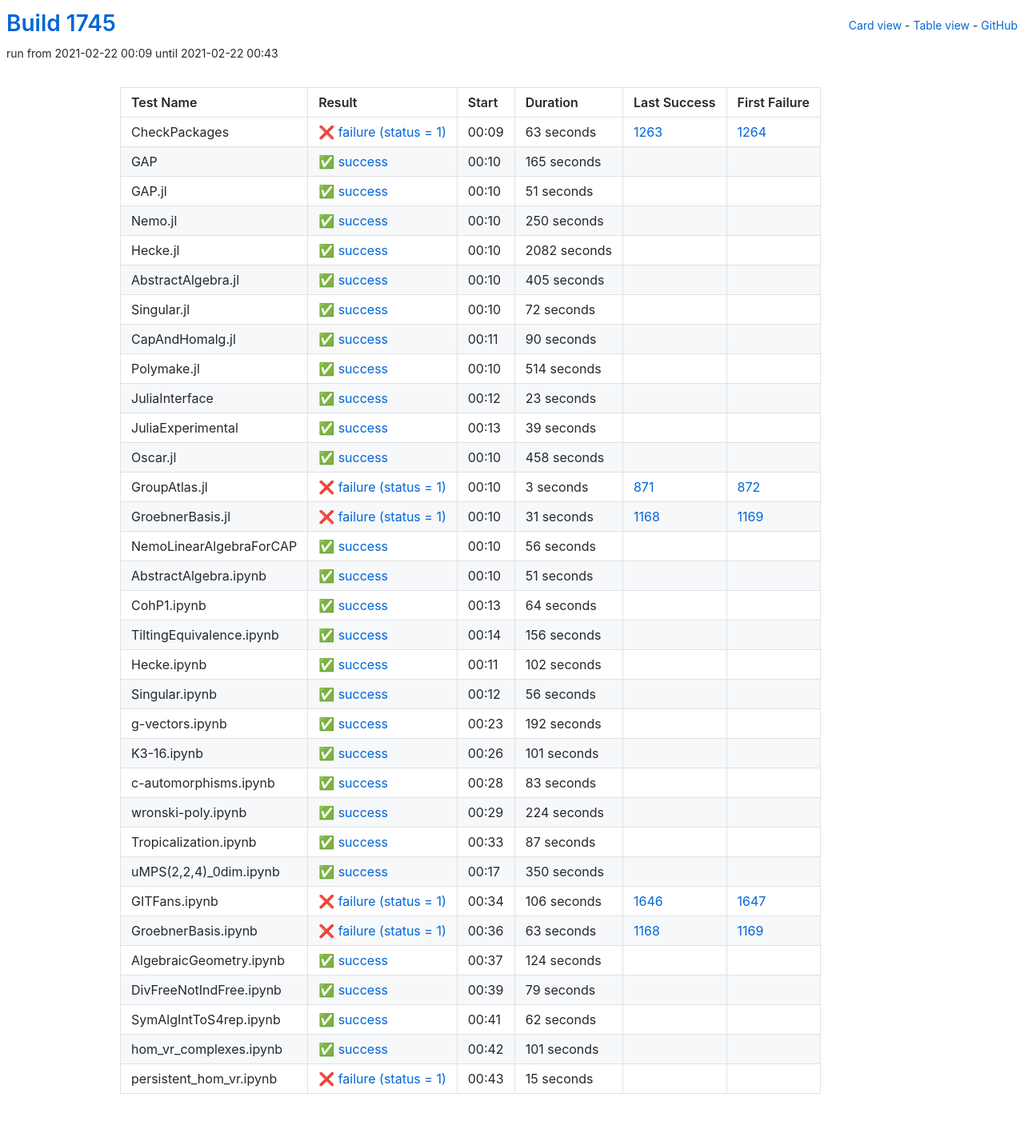
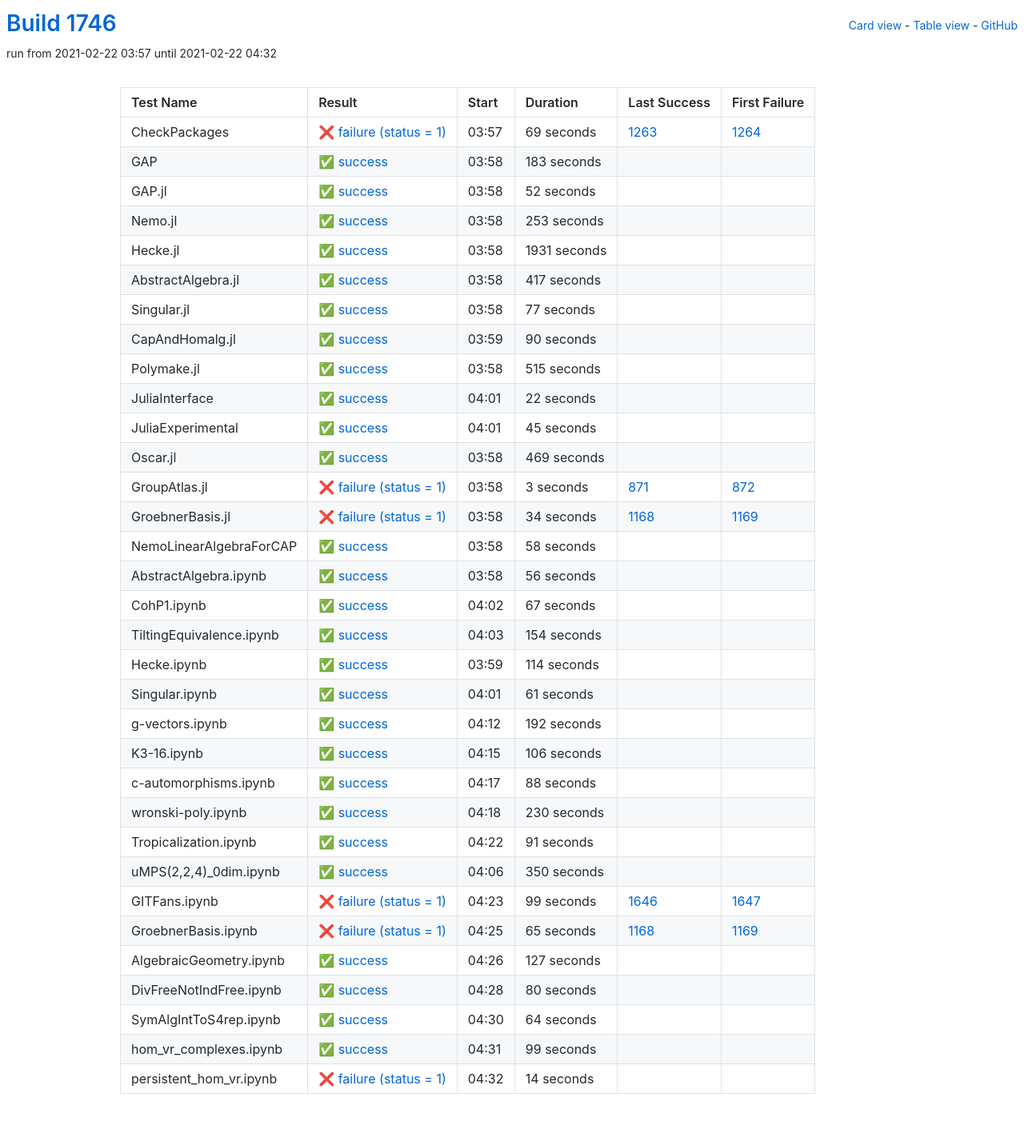
Before and after one commit to oscar-system/oscar-ci-status-stable, a Jekyll site: the page built from table.html, in a window 1280 px wide. Shown: the whole page at 80% size. Built offline with Jekyll 4.4.1, drawn with Linux system fonts in a browser that asks for light colours.

Commit message:
Build #1746

```diff
--- a/_data/ci.yml
+++ b/_data/ci.yml
@@ -1,6 +1,6 @@
 ---
-build: 1745
-build_url: https://oscarci.mathematik.uni-kl.de/job/oscar-stable/1745/
+build: 1746
+build_url: https://oscarci.mathematik.uni-kl.de/job/oscar-stable/1746/
 job: oscar-stable
 organization: oscar-system
 repo: oscar-ci-status-stable
@@ -8,92 +8,92 @@ repourl: https://github.com/oscar-system/oscar-ci-status-stable
 tests:
 - name: CheckPackages
   id: checkpackages
-  log: https://oscarci.mathematik.uni-kl.de/job/oscar-stable/1745/artifact/logs/build-1745/CheckPackages.log
-  start: 2021-02-22 00:09
+  log: https://oscarci.mathematik.uni-kl.de/job/oscar-stable/1746/artifact/logs/build-1746/CheckPackages.log
+  start: 2021-02-22 03:57
   success: false
   exitcode: 1
   status: failure
-  duration: 63
+  duration: 69
   last_success: 1263
   last_success_url: https://oscarci.mathematik.uni-kl.de/job/oscar-stable/1263/
   first_failure: 1264
   first_failure_url: https://oscarci.mathematik.uni-kl.de/job/oscar-stable/1264/
 - name: GAP
   id: gap
-  log: https://oscarci.mathematik.uni-kl.de/job/oscar-stable/1745/artifact/logs/build-1745/GAP.log
-  start: 2021-02-22 00:10
+  log: https://oscarci.mathematik.uni-kl.de/job/oscar-stable/1746/artifact/logs/build-1746/GAP.log
+  start: 2021-02-22 03:58
   success: true
   exitcode: 0
   status: success
-  duration: 165
+  duration: 183
   last_success: false
   last_success_url:
   first_failure: false
   first_failure_url:
 - name: GAP.jl
   id: gap-jl
-  log: https://oscarci.mathematik.uni-kl.de/job/oscar-stable/1745/artifact/logs/build-1745/GAP.jl.log
-  start: 2021-02-22 00:10
+  log: https://oscarci.mathematik.uni-kl.de/job/oscar-stable/1746/artifact/logs/build-1746/GAP.jl.log
+  start: 2021-02-22 03:58
   success: true
   exitcode: 0
   status: success
-  duration: 51
+  duration: 52
   last_success: false
   last_success_url:
   first_failure: false
   first_failure_url:
 - name: Nemo.jl
   id: nemo-jl
-  log: https://oscarci.mathematik.uni-kl.de/job/oscar-stable/1745/artifact/logs/build-1745/Nemo.jl.log
-  start: 2021-02-22 00:10
+  log: https://oscarci.mathematik.uni-kl.de/job/oscar-stable/1746/artifact/logs/build-1746/Nemo.jl.log
+  start: 2021-02-22 03:58
   success: true
   exitcode: 0
   status: success
-  duration: 250
+  duration: 253
   last_success: false
   last_success_url:
   first_failure: false
   first_failure_url:
 - name: Hecke.jl
   id: hecke-jl
-  log: https://oscarci.mathematik.uni-kl.de/job/oscar-stable/1745/artifact/logs/build-1745/Hecke.jl.log
-  start: 2021-02-22 00:10
+  log: https://oscarci.mathematik.uni-kl.de/job/oscar-stable/1746/artifact/logs/build-1746/Hecke.jl.log
+  start: 2021-02-22 03:58
   success: true
   exitcode: 0
   status: success
-  duration: 2082
+  duration: 1931
   last_success: false
   last_success_url:
   first_failure: false
   first_failure_url:
 - name: AbstractAlgebra.jl
   id: abstractalgebra-jl
-  log: https://oscarci.mathematik.uni-kl.de/job/oscar-stable/1745/artifact/logs/build-1745/AbstractAlgebra.jl.log
-  start: 2021-02-22 00:10
+  log: https://oscarci.mathematik.uni-kl.de/job/oscar-stable/1746/artifact/logs/build-1746/AbstractAlgebra.jl.log
+  start: 2021-02-22 03:58
   success: true
   exitcode: 0
   status: success
-  duration: 405
+  duration: 417
   last_success: false
   last_success_url:
   first_failure: false
   first_failure_url:
 - name: Singular.jl
   id: singular-jl
-  log: https://oscarci.mathematik.uni-kl.de/job/oscar-stable/1745/artifact/logs/build-1745/Singular.jl.log
-  start: 2021-02-22 00:10
+  log: https://oscarci.mathematik.uni-kl.de/job/oscar-stable/1746/artifact/logs/build-1746/Singular.jl.log
+  start: 2021-02-22 03:58
   success: true
   exitcode: 0
   status: success
-  duration: 72
+  duration: 77
   last_success: false
   last_success_url:
   first_failure: false
   first_failure_url:
 - name: CapAndHomalg.jl
   id: capandhomalg-jl
-  log: https://oscarci.mathematik.uni-kl.de/job/oscar-stable/1745/artifact/logs/build-1745/CapAndHomalg.jl.log
-  start: 2021-02-22 00:11
+  log: https://oscarci.mathematik.uni-kl.de/job/oscar-stable/1746/artifact/logs/build-1746/CapAndHomalg.jl.log
+  start: 2021-02-22 03:59
   success: true
   exitcode: 0
   status: success
@@ -104,56 +104,56 @@ tests:
   first_failure_url:
 - name: Polymake.jl
   id: polymake-jl
-  log: https://oscarci.mathematik.uni-kl.de/job/oscar-stable/1745/artifact/logs/build-1745/Polymake.jl.log
-  start: 2021-02-22 00:10
+  log: https://oscarci.mathematik.uni-kl.de/job/oscar-stable/1746/artifact/logs/build-1746/Polymake.jl.log
+  start: 2021-02-22 03:58
   success: true
   exitcode: 0
   status: success
-  duration: 514
+  duration: 515
   last_success: false
   last_success_url:
   first_failure: false
   first_failure_url:
 - name: JuliaInterface
   id: juliainterface
-  log: https://oscarci.mathematik.uni-kl.de/job/oscar-stable/1745/artifact/logs/build-1745/JuliaInterface.log
-  start: 2021-02-22 00:12
+  log: https://oscarci.mathematik.uni-kl.de/job/oscar-stable/1746/artifact/logs/build-1746/JuliaInterface.log
+  start: 2021-02-22 04:01
   success: true
   exitcode: 0
   status: success
-  duration: 23
+  duration: 22
   last_success: false
   last_success_url:
   first_failure: false
   first_failure_url:
 - name: JuliaExperimental
   id: juliaexperimental
-  log: https://oscarci.mathematik.uni-kl.de/job/oscar-stable/1745/artifact/logs/build-1745/JuliaExperimental.log
-  start: 2021-02-22 00:13
+  log: https://oscarci.mathematik.uni-kl.de/job/oscar-stable/1746/artifact/logs/build-1746/JuliaExperimental.log
+  start: 2021-02-22 04:01
   success: true
   exitcode: 0
   status: success
-  duration: 39
+  duration: 45
   last_success: false
   last_success_url:
   first_failure: false
   first_failure_url:
 - name: Oscar.jl
   id: oscar-jl
-  log: https://oscarci.mathematik.uni-kl.de/job/oscar-stable/1745/artifact/logs/build-1745/Oscar.jl.log
-  start: 2021-02-22 00:10
+  log: https://oscarci.mathematik.uni-kl.de/job/oscar-stable/1746/artifact/logs/build-1746/Oscar.jl.log
+  start: 2021-02-22 03:58
   success: true
   exitcode: 0
   status: success
-  duration: 458
+  duration: 469
   last_success: false
   last_success_url:
   first_failure: false
   first_failure_url:
 - name: GroupAtlas.jl
   id: groupatlas-jl
-  log: https://oscarci.mathematik.uni-kl.de/job/oscar-stable/1745/artifact/logs/build-1745/GroupAtlas.jl.log
-  start: 2021-02-22 00:10
+  log: https://oscarci.mathematik.uni-kl.de/job/oscar-stable/1746/artifact/logs/build-1746/GroupAtlas.jl.log
+  start: 2021-02-22 03:58
   success: false
   exitcode: 1
   status: failure
@@ -164,20 +164,32 @@ tests:
   first_failure_url: https://oscarci.mathematik.uni-kl.de/job/oscar-stable/872/
 - name: GroebnerBasis.jl
   id: groebnerbasis-jl
-  log: https://oscarci.mathematik.uni-kl.de/job/oscar-stable/1745/artifact/logs/build-1745/GroebnerBasis.jl.log
-  start: 2021-02-22 00:10
+  log: https://oscarci.mathematik.uni-kl.de/job/oscar-stable/1746/artifact/logs/build-1746/GroebnerBasis.jl.log
+  start: 2021-02-22 03:58
   success: false
   exitcode: 1
   status: failure
-  duration: 31
+  duration: 34
   last_success: 1168
   last_success_url: https://oscarci.mathematik.uni-kl.de/job/oscar-stable/1168/
   first_failure: 1169
   first_failure_url: https://oscarci.mathematik.uni-kl.de/job/oscar-stable/1169/
 - name: NemoLinearAlgebraForCAP
   id: nemolinearalgebraforcap
-  log: https://oscarci.mathematik.uni-kl.de/job/oscar-stable/1745/artifact/logs/build-1745/NemoLinearAlgebraForCAP.log
-  start: 2021-02-22 00:10
+  log: https://oscarci.mathematik.uni-kl.de/job/oscar-stable/1746/artifact/logs/build-1746/NemoLinearAlgebraForCAP.log
+  start: 2021-02-22 03:58
+  success: true
+  exitcode: 0
+  status: success
+  duration: 58
+  last_success: false
+  last_success_url:
+  first_failure: false
+  first_failure_url:
+- name: AbstractAlgebra.ipynb
+  id: abstractalgebra-ipynb
+  log: https://oscarci.mathematik.uni-kl.de/job/oscar-stable/1746/artifact/logs/build-1746/AbstractAlgebra.ipynb.log
+  start: 2021-02-22 03:58
   success: true
   exitcode: 0
   status: success
@@ -186,70 +198,58 @@ tests:
   last_success_url:
   first_failure: false
   first_failure_url:
-- name: AbstractAlgebra.ipynb
-  id: abstractalgebra-ipynb
-  log: https://oscarci.mathematik.uni-kl.de/job/oscar-stable/1745/artifact/logs/build-1745/AbstractAlgebra.ipynb.log
-  start: 2021-02-22 00:10
+- name: CohP1.ipynb
+  id: cohp1-ipynb
+  log: https://oscarci.mathematik.uni-kl.de/job/oscar-stable/1746/artifact/logs/build-1746/CohP1.ipynb.log
+  start: 2021-02-22 04:02
   success: true
   exitcode: 0
   status: success
-  duration: 51
-  last_success: false
-  last_success_url:
-  first_failure: false
-  first_failure_url:
-- name: CohP1.ipynb
-  id: cohp1-ipynb
-  log: https://oscarci.mathematik.uni-kl.de/job/oscar-stable/1745/artifact/logs/build-1745/CohP1.ipynb.log
-  start: 2021-02-22 00:13
-  success: true
-  exitcode: 0
-  status: success
-  duration: 64
+  duration: 67
   last_success: false
   last_success_url:
   first_failure: false
   first_failure_url:
 - name: TiltingEquivalence.ipynb
   id: tiltingequivalence-ipynb
-  log: https://oscarci.mathematik.uni-kl.de/job/oscar-stable/1745/artifact/logs/build-1745/TiltingEquivalence.ipynb.log
-  start: 2021-02-22 00:14
+  log: https://oscarci.mathematik.uni-kl.de/job/oscar-stable/1746/artifact/logs/build-1746/TiltingEquivalence.ipynb.log
+  start: 2021-02-22 04:03
   success: true
   exitcode: 0
   status: success
-  duration: 156
+  duration: 154
   last_success: false
   last_success_url:
   first_failure: false
   first_failure_url:
 - name: Hecke.ipynb
   id: hecke-ipynb
-  log: https://oscarci.mathematik.uni-kl.de/job/oscar-stable/1745/artifact/logs/build-1745/Hecke.ipynb.log
-  start: 2021-02-22 00:11
+  log: https://oscarci.mathematik.uni-kl.de/job/oscar-stable/1746/artifact/logs/build-1746/Hecke.ipynb.log
+  start: 2021-02-22 03:59
   success: true
   exitcode: 0
   status: success
-  duration: 102
+  duration: 114
   last_success: false
   last_success_url:
   first_failure: false
   first_failure_url:
 - name: Singular.ipynb
   id: singular-ipynb
-  log: https://oscarci.mathematik.uni-kl.de/job/oscar-stable/1745/artifact/logs/build-1745/Singular.ipynb.log
-  start: 2021-02-22 00:12
+  log: https://oscarci.mathematik.uni-kl.de/job/oscar-stable/1746/artifact/logs/build-1746/Singular.ipynb.log
+  start: 2021-02-22 04:01
   success: true
   exitcode: 0
   status: success
-  duration: 56
+  duration: 61
   last_success: false
   last_success_url:
   first_failure: false
   first_failure_url:
 - name: g-vectors.ipynb
   id: g-vectors-ipynb
-  log: https://oscarci.mathematik.uni-kl.de/job/oscar-stable/1745/artifact/logs/build-1745/g-vectors.ipynb.log
-  start: 2021-02-22 00:23
+  log: https://oscarci.mathematik.uni-kl.de/job/oscar-stable/1746/artifact/logs/build-1746/g-vectors.ipynb.log
+  start: 2021-02-22 04:12
   success: true
   exitcode: 0
   status: success
@@ -260,56 +260,56 @@ tests:
   first_failure_url:
 - name: K3-16.ipynb
   id: k3-16-ipynb
-  log: https://oscarci.mathematik.uni-kl.de/job/oscar-stable/1745/artifact/logs/build-1745/K3-16.ipynb.log
-  start: 2021-02-22 00:26
+  log: https://oscarci.mathematik.uni-kl.de/job/oscar-stable/1746/artifact/logs/build-1746/K3-16.ipynb.log
+  start: 2021-02-22 04:15
   success: true
   exitcode: 0
   status: success
-  duration: 101
+  duration: 106
   last_success: false
   last_success_url:
   first_failure: false
   first_failure_url:
 - name: c-automorphisms.ipynb
   id: c-automorphisms-ipynb
-  log: https://oscarci.mathematik.uni-kl.de/job/oscar-stable/1745/artifact/logs/build-1745/c-automorphisms.ipynb.log
-  start: 2021-02-22 00:28
+  log: https://oscarci.mathematik.uni-kl.de/job/oscar-stable/1746/artifact/logs/build-1746/c-automorphisms.ipynb.log
+  start: 2021-02-22 04:17
   success: true
   exitcode: 0
   status: success
-  duration: 83
+  duration: 88
   last_success: false
   last_success_url:
   first_failure: false
   first_failure_url:
 - name: wronski-poly.ipynb
   id: wronski-poly-ipynb
-  log: https://oscarci.mathematik.uni-kl.de/job/oscar-stable/1745/artifact/logs/build-1745/wronski-poly.ipynb.log
-  start: 2021-02-22 00:29
+  log: https://oscarci.mathematik.uni-kl.de/job/oscar-stable/1746/artifact/logs/build-1746/wronski-poly.ipynb.log
+  start: 2021-02-22 04:18
   success: true
   exitcode: 0
   status: success
-  duration: 224
+  duration: 230
   last_success: false
   last_success_url:
   first_failure: false
   first_failure_url:
 - name: Tropicalization.ipynb
   id: tropicalization-ipynb
-  log: https://oscarci.mathematik.uni-kl.de/job/oscar-stable/1745/artifact/logs/build-1745/Tropicalization.ipynb.log
-  start: 2021-02-22 00:33
+  log: https://oscarci.mathematik.uni-kl.de/job/oscar-stable/1746/artifact/logs/build-1746/Tropicalization.ipynb.log
+  start: 2021-02-22 04:22
   success: true
   exitcode: 0
   status: success
-  duration: 87
+  duration: 91
   last_success: false
   last_success_url:
   first_failure: false
   first_failure_url:
 - name: uMPS(2,2,4)_0dim.ipynb
   id: umps-2-2-4-0dim-ipynb
-  log: https://oscarci.mathematik.uni-kl.de/job/oscar-stable/1745/artifact/logs/build-1745/uMPS-2-2-4-_0dim.ipynb.log
-  start: 2021-02-22 00:17
+  log: https://oscarci.mathematik.uni-kl.de/job/oscar-stable/1746/artifact/logs/build-1746/uMPS-2-2-4-_0dim.ipynb.log
+  start: 2021-02-22 04:06
   success: true
   exitcode: 0
   status: success
@@ -320,84 +320,84 @@ tests:
   first_failure_url:
 - name: GITFans.ipynb
   id: gitfans-ipynb
-  log: https://oscarci.mathematik.uni-kl.de/job/oscar-stable/1745/artifact/logs/build-1745/GITFans.ipynb.log
-  start: 2021-02-22 00:34
+  log: https://oscarci.mathematik.uni-kl.de/job/oscar-stable/1746/artifact/logs/build-1746/GITFans.ipynb.log
+  start: 2021-02-22 04:23
   success: false
   exitcode: 1
   status: failure
-  duration: 106
+  duration: 99
   last_success: 1646
   last_success_url: https://oscarci.mathematik.uni-kl.de/job/oscar-stable/1646/
   first_failure: 1647
   first_failure_url: https://oscarci.mathematik.uni-kl.de/job/oscar-stable/1647/
 - name: GroebnerBasis.ipynb
   id: groebnerbasis-ipynb
-  log: https://oscarci.mathematik.uni-kl.de/job/oscar-stable/1745/artifact/logs/build-1745/GroebnerBasis.ipynb.log
-  start: 2021-02-22 00:36
+  log: https://oscarci.mathematik.uni-kl.de/job/oscar-stable/1746/artifact/logs/build-1746/GroebnerBasis.ipynb.log
+  start: 2021-02-22 04:25
   success: false
   exitcode: 1
   status: failure
-  duration: 63
+  duration: 65
   last_success: 1168
   last_success_url: https://oscarci.mathematik.uni-kl.de/job/oscar-stable/1168/
   first_failure: 1169
   first_failure_url: https://oscarci.mathematik.uni-kl.de/job/oscar-stable/1169/
 - name: AlgebraicGeometry.ipynb
   id: algebraicgeometry-ipynb
-  log: https://oscarci.mathematik.uni-kl.de/job/oscar-stable/1745/artifact/logs/build-1745/AlgebraicGeometry.ipynb.log
-  start: 2021-02-22 00:37
+  log: https://oscarci.mathematik.uni-kl.de/job/oscar-stable/1746/artifact/logs/build-1746/AlgebraicGeometry.ipynb.log
+  start: 2021-02-22 04:26
   success: true
   exitcode: 0
   status: success
-  duration: 124
+  duration: 127
   last_success: false
   last_success_url:
   first_failure: false
   first_failure_url:
 - name: DivFreeNotIndFree.ipynb
   id: divfreenotindfree-ipynb
-  log: https://oscarci.mathematik.uni-kl.de/job/oscar-stable/1745/artifact/logs/build-1745/DivFreeNotIndFree.ipynb.log
-  start: 2021-02-22 00:39
+  log: https://oscarci.mathematik.uni-kl.de/job/oscar-stable/1746/artifact/logs/build-1746/DivFreeNotIndFree.ipynb.log
+  start: 2021-02-22 04:28
   success: true
   exitcode: 0
   status: success
-  duration: 79
+  duration: 80
   last_success: false
   last_success_url:
   first_failure: false
   first_failure_url:
 - name: SymAlgIntToS4rep.ipynb
   id: symalginttos4rep-ipynb
-  log: https://oscarci.mathematik.uni-kl.de/job/oscar-stable/1745/artifact/logs/build-1745/SymAlgIntToS4rep.ipynb.log
-  start: 2021-02-22 00:41
+  log: https://oscarci.mathematik.uni-kl.de/job/oscar-stable/1746/artifact/logs/build-1746/SymAlgIntToS4rep.ipynb.log
+  start: 2021-02-22 04:30
   success: true
   exitcode: 0
   status: success
-  duration: 62
+  duration: 64
   last_success: false
   last_success_url:
   first_failure: false
   first_failure_url:
 - name: hom_vr_complexes.ipynb
   id: hom-vr-complexes-ipynb
-  log: https://oscarci.mathematik.uni-kl.de/job/oscar-stable/1745/artifact/logs/build-1745/hom_vr_complexes.ipynb.log
-  start: 2021-02-22 00:42
+  log: https://oscarci.mathematik.uni-kl.de/job/oscar-stable/1746/artifact/logs/build-1746/hom_vr_complexes.ipynb.log
+  start: 2021-02-22 04:31
   success: true
   exitcode: 0
   status: success
-  duration: 101
+  duration: 99
   last_success: false
   last_success_url:
   first_failure: false
   first_failure_url:
 - name: persistent_hom_vr.ipynb
   id: persistent-hom-vr-ipynb
-  log: https://oscarci.mathematik.uni-kl.de/job/oscar-stable/1745/artifact/logs/build-1745/persistent_hom_vr.ipynb.log
-  start: 2021-02-22 00:43
+  log: https://oscarci.mathematik.uni-kl.de/job/oscar-stable/1746/artifact/logs/build-1746/persistent_hom_vr.ipynb.log
+  start: 2021-02-22 04:32
   success: false
   exitcode: 1
   status: failure
-  duration: 15
+  duration: 14
   last_success: false
   last_success_url:
   first_failure: false
```
Also changed, not shown: README.md.
